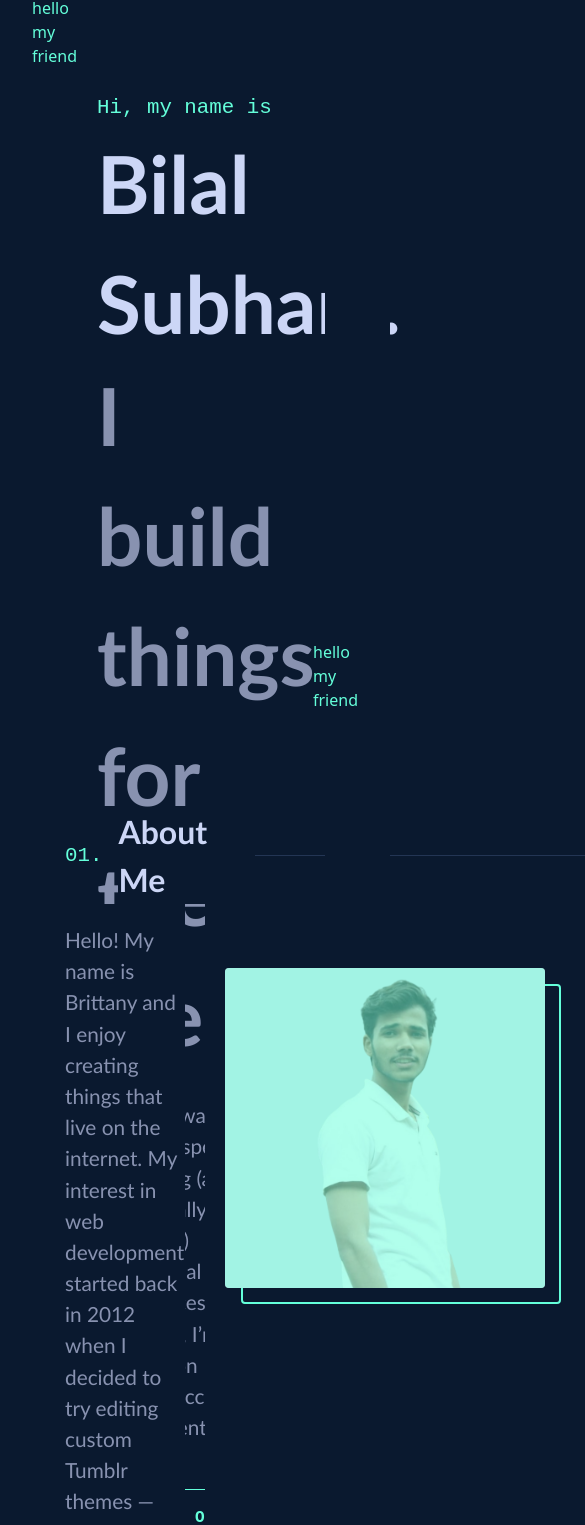
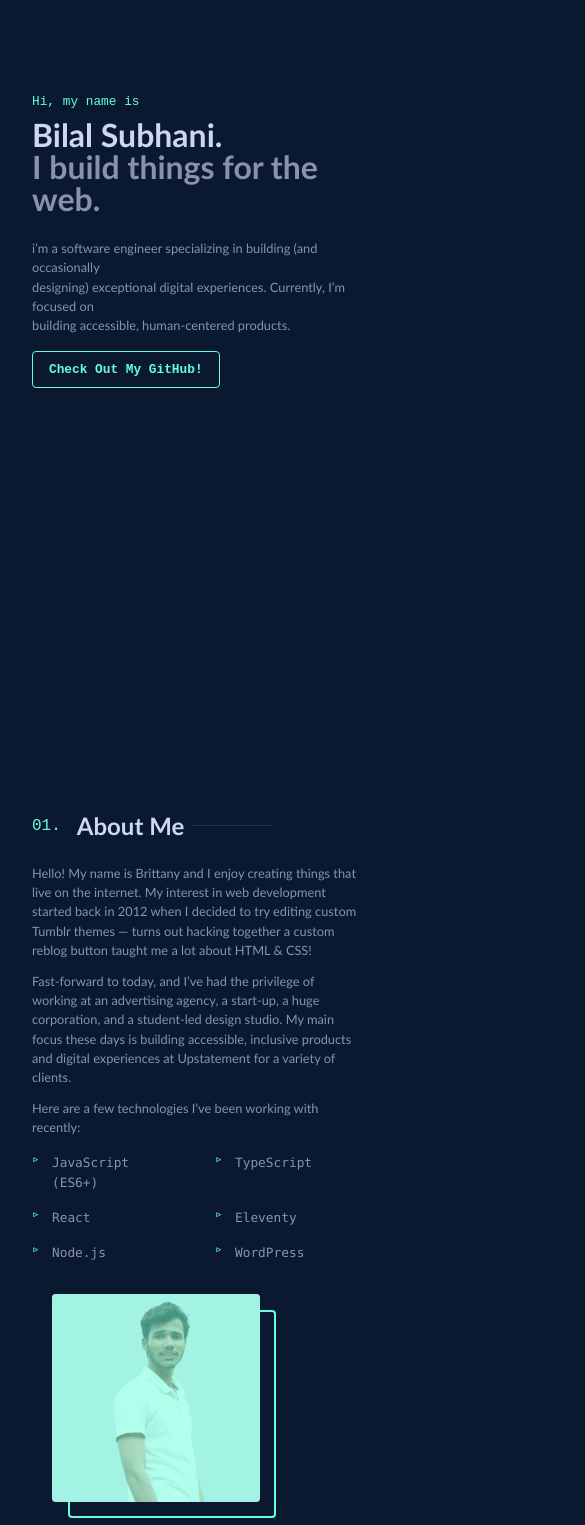
Before and after one commit to Bilal-2/Portfolio, a React (Vite) app: page / in a window 390 px wide. Shown: the part 100-1625 px from the top of the page, 585 px wide, since content can reach past the window. Built offline with nearby package versions, Linux system fonts and the light colour scheme.

Commit message:
Making responsive

```diff
--- a/src/Components/About.jsx
+++ b/src/Components/About.jsx
@@ -1,4 +1,3 @@
-import React, { useState } from 'react'
 import AboutImg from './AboutImg'
 
 const About = () => {
@@ -6,55 +5,51 @@ const About = () => {
   const skills = ['JavaScript (ES6+)', 'TypeScript', 'React', 'Eleventy', 'Node.js', 'WordPress'];
 
   return (
-    <div className='h-screen'>
+    <div className='h-auto sm:h-screen md:h-screen lg:h-screen px-[2rem] '>
 
       <div className="flex items-center space-x-4">
-        <h1 className="text-[1.3rem] text-Green font-sf-mono">
-          01. <nobr />
+        <h1 className="text-[1rem] sm:text-[1.3rem] md:text-[1.3rem] lg:text-[1.3rem] text-Green font-sf-mono">
+          01.
         </h1>
         <div className="flex items-center space-x-2"> {/* Wrap the About Me heading and hr in a div */}
-          <h2 className="text-[2rem] text-LightestSlate font-calibri font-semibold">
-            About Me <nobr />
+          <h2 className="text-[1.5rem] sm:text-[2rem] md:text-[2rem] lg:text-[2rem] text-LightestSlate font-calibri font-semibold">
+            About Me
           </h2>
-          <hr className="border-t border-LightestNavy h-[2px] w-[25rem]" /> {/* Adjust width and height as needed */}
+          <hr className="border-t border-LightestNavy h-[2px]  w-[5rem] md:w-[25rem] sm:w-[25rem] lg:w-[25rem]" /> {/* Adjust width and height as needed */}
         </div>
       </div>
-      <div className=' grid grid-cols-2 gap-5'>
-        <div>
+      <div className=' sm:grid sm:grid-cols-5 sm:gap-5 md:grid md:grid-cols-2 md:gap-5 lg:grid lg:grid-cols-2 lg:gap-5'>
+        <div className=' col-start-1 col-span-3'>
           <div className=''>
 
 
 
           </div>
-          <p className='text-[1.3rem] text-Slate font-calibri mt-5'>
+          <p className='text-[0.8rem] md:text-[1.3rem] sm:text-[1rem] lg:text-[1.3rem] text-Slate font-calibri mt-5'>
             Hello! My name is Brittany and I enjoy creating things that live on
             the internet. My interest in web development started back in 2012
             when I decided to try editing custom Tumblr themes — turns out
             hacking together a custom reblog button taught me a lot about
             HTML & CSS!
           </p>
-          <p className='text-[1.3rem] text-Slate font-calibri mt-3'>
+          <p className='text-[0.8rem] md:text-[1.3rem] sm:text-[1rem] lg:text-[1.3rem] text-Slate font-calibri mt-3'>
             Fast-forward to today, and I’ve had the privilege of working at
             an advertising agency, a start-up, a huge corporation, and a
             student-led design studio. My main focus these days is building
             accessible, inclusive products and digital experiences at
             Upstatement for a variety of clients.
           </p>
-          <p className='text-[1.3rem] text-Slate font-calibri mt-3'>
-            Hello! My name is Brittany and I enjoy creating things that live on
-            the internet. My interest in web development started back in 2012
-            when I decided to try editing custom Tumblr themes — turns out
-            hacking together a custom reblog button taught me a lot about
-            HTML & CSS!
+          <p className='text-[0.8rem] md:text-[1.3rem] sm:text-[1rem] lg:text-[1.3rem] text-Slate font-calibri mt-3'>
+
           </p>
-          <p className='text-[1.3rem] text-Slate font-calibri mt-3'>
+          <p className='text-[0.8rem] md:text-[1.3rem] sm:text-[1rem] lg:text-[1.3rem] text-Slate font-calibri mt-3'>
             Here are a few technologies I’ve been working with recently:
           </p>
 
           <ul className="grid grid-cols-2 gap-x-10 gap-y-4 p-0 mt-4 overflow-hidden list-none">
             {skills.map((skill, i) => (
-              <li key={i} className="relative mb-4 pl-5 font-mono text-xs text-Slate">
-                <span className="absolute left-0 text-Green text-sm" style={{ lineHeight: '12px' }}>
+              <li key={i} className="relative sm:mb-4 md:mb-4 lg:mb-4 pl-5 font-mono text-[0.8rem] md:text-[1.3rem] sm:text-[1rem] lg:text-[1.3rem] text-Slate">
+                <span className="absolute left-0 text-Green text-[0.8rem] md:text-[1.3rem] sm:text-[1rem] lg:text-[1.3rem]" style={{ lineHeight: '12px' }}>
                   ▹
                 </span>
                 {skill}
@@ -64,7 +59,7 @@ const About = () => {
 
         </div>
 
-        <div className='pt-[4rem] p-5'>
+        <div className='pt-[2rem] p-5 col-start-4 col-span-2'>
 
 
           <AboutImg />
--- a/src/Components/AboutImg.jsx
+++ b/src/Components/AboutImg.jsx
@@ -7,7 +7,7 @@ export default function AboutImg() {
 
   return (
     <div>
-      <div className={`relative items-center z-20  bg-Navy  aspect-square object-contain h-[20rem]  rounded `}
+      <div className={`relative items-center z-20  bg-Navy  aspect-square object-contain h-[13rem] sm:h-[13rem] md:h-[20rem] lg:h-[20rem]  rounded `}
         onMouseEnter={() => setIsHover(true)}
         onMouseLeave={() => setIsHover(false)}
         >
--- a/src/Components/Button.jsx
+++ b/src/Components/Button.jsx
@@ -7,12 +7,16 @@ const Button = ({ children,size, ...props }) => {
             <div className=' '>
                 {
                     size==='lg'? <button
-                        className="bg-Transparent  text-secondary  font-sf-mono font-semibold py-4 px-8 border-[1px] rounded border-Green hover:shadow-btn hover:-translate-x-1 hover:-translate-y-1 "
+                        className="bg-Transparent  text-secondary  font-sf-mono font-semibold py-2 px-4 border-[1px]
+                        rounded text-[0.8rem] sm:text-[1rem] md:text-[1rem] lg:text-[1rem] border-Green
+                        hover:shadow-btn hover:-translate-x-1 hover:-translate-y-1 sm:py-4 sm:px-8 md:py-4 md:px-8 lg:py-4 lg:px-8"
                         {...props}
                     >
                         {children}
                     </button>:<button
-                        className="bg-Transparent text-secondary  font-sf-mono font-semibold py-2 px-4 border-[1px] rounded border-Green hover:shadow-btn hover:-translate-x-1 hover:-translate-y-1 "
+                        className="bg-Transparent text-secondary  font-sf-mono font-semibold py-2 px-4 border-[1px]
+                         rounded text-[0.8rem] sm:text-[1rem] md:text-[1rem] border-Green hover:shadow-btn hover:-translate-x-1 hover:-translate-y-1
+                         "
                         {...props}
                     >
                         {children}
--- a/src/Components/Hero.jsx
+++ b/src/Components/Hero.jsx
@@ -5,16 +5,16 @@ import Button from './Button'
 const Hero=()=> {
   return (
     <div className='h-screen  px-[2rem] py-[8rem]'>
-      <h1 className='text-Green font-sf-mono text-[1.3rem]'>
+      <h1 className='text-Green font-sf-mono text-[0.8rem] md:text-[1.3rem] sm:text-[1rem] lg:text-[1.3rem]'>
         Hi, my name is
       </h1>
-      <h2 className='text-LightestSlate p-0 -mb-2 font-calibri text-[5rem]   font-bold'>
+      <h2 className='text-LightestSlate p-0 -mb-2 font-calibri text-[2rem] sm:text-[4rem] md:text-[5rem] lg:text-[5rem]  font-bold'>
         Bilal Subhani.
       </h2>
-      <h3 className='text-Slate mb-6 p-0 inline-block font-calibri text-[5rem] font-bold'>
+      <h3 className='text-Slate mb-6 p-0 inline-block font-calibri text-[2rem] sm:text-[4rem] md:text-[5rem] lg:text-[5rem] sm:leading-[4rem] leading-[2rem] md:leading-[4rem] lg:leading-[4rem] font-bold'>
       I build things for the web.
       </h3>
-      <p className='text-Slate font-calibri text-[1.3rem] mb-4 '>
+      <p className='text-Slate font-calibri text-[0.8rem] md:text-[1.3rem] sm:text-[1rem] lg:text-[1.3rem] mb-4 '>
       i’m a software engineer specializing in building (and occasionally<br/>
        designing) exceptional digital experiences. Currently, I’m focused on <br/>
        building accessible, human-centered products.
--- a/src/Components/Navbar.jsx
+++ b/src/Components/Navbar.jsx
@@ -22,7 +22,7 @@ export default function Navbar() {
     //   );
     return (
         <nav className='flex items-center  bg-transparent top-0 sticky px-8 w-full opacity-100 pt-4 '>
-            <div className=' w-full text-[2rem] text-Green items-center'>
+            <div className=' w-full text-[2rem] text-Green items-center bg-transparent'>
                 B
             </div>
 
--- a/src/Components/Work.jsx
+++ b/src/Components/Work.jsx
@@ -2,16 +2,17 @@ import React from 'react'
 
 export default function Work() {
   return (
-    <div className='h-screen'>
-        <div className="flex items-center space-x-4">
-        <h1 className="text-[1.3rem] text-Green font-sf-mono">
-          02. <nobr />
+    <div className='h-auto sm:h-screen md:h-screen lg:h-screen px-[2rem] '>
+
+      <div className="flex items-center space-x-4">
+        <h1 className="text-[1rem] sm:text-[1.3rem] md:text-[1.3rem] lg:text-[1.3rem] text-Green font-sf-mono">
+          02.
         </h1>
         <div className="flex items-center space-x-2"> {/* Wrap the About Me heading and hr in a div */}
-          <h2 className="text-[2rem] text-LightestSlate font-calibri font-semibold">
-            My Work <nobr />
+          <h2 className="text-[1.5rem] sm:text-[2rem] md:text-[2rem] lg:text-[2rem] text-LightestSlate font-calibri font-semibold">
+            My Work
           </h2>
-          <hr className="border-t border-LightestNavy h-[2px] w-[25rem]" /> {/* Adjust width and height as needed */}
+          <hr className="border-t border-LightestNavy h-[2px]  w-[5rem] md:w-[25rem] sm:w-[25rem] lg:w-[25rem]" /> {/* Adjust width and height as needed */}
         </div>
       </div>
     </div>
--- a/src/pages/HomePage.jsx
+++ b/src/pages/HomePage.jsx
@@ -7,12 +7,12 @@ export default function HomePage() {
     return (
         <div>
 
-            <div className="grid grid-cols-12  ">
+            <div className="md:grid lg:grid md:grid-cols-12 lg:grid-cols-12 sm:grid sm:grid-cols-12 ">
 
 
 
 
-                <div className="text-Green col-start-1 col-span-2 p-8  ">
+                <div className="text-Green col-start-1 col-span-1 p-8 hidden md:block lg:block sm:block ">
                     <div className='fixed'>
 
                         hello
@@ -25,14 +25,15 @@ export default function HomePage() {
                 </div>
 
 
-                <div className=" col-start-3 col-end-11 ">
+                <div className=" col-start-2   col-end-12 ">
                     <Hero />
                     <About />
                     <Work/>
+
                 </div>
 
 
-                <div className="text-Green col-start-11 col-span-2 p-8   ">
+                <div className="text-Green col-start-12 col-span-1 p-8 hidden md:block lg:block  sm:block ">
                     <div className='fixed right-8 bottom-8'>
 
                         hello
--- a/tailwind.config.js
+++ b/tailwind.config.js
@@ -3,6 +3,16 @@ export default {
   content: ["./src/**/*.{js,jsx}"],
   mode: "jit",
   theme: {
+    screens: {
+      'sm': '576px',
+      // => @media (min-width: 576px) { ... }
+
+      'md': '960px',
+      // => @media (min-width: 960px) { ... }
+
+      'lg': '1440px',
+      // => @media (min-width: 1440px) { ... }
+    },
     extend: {
       width: {
         fit: 'fit-content',
```
